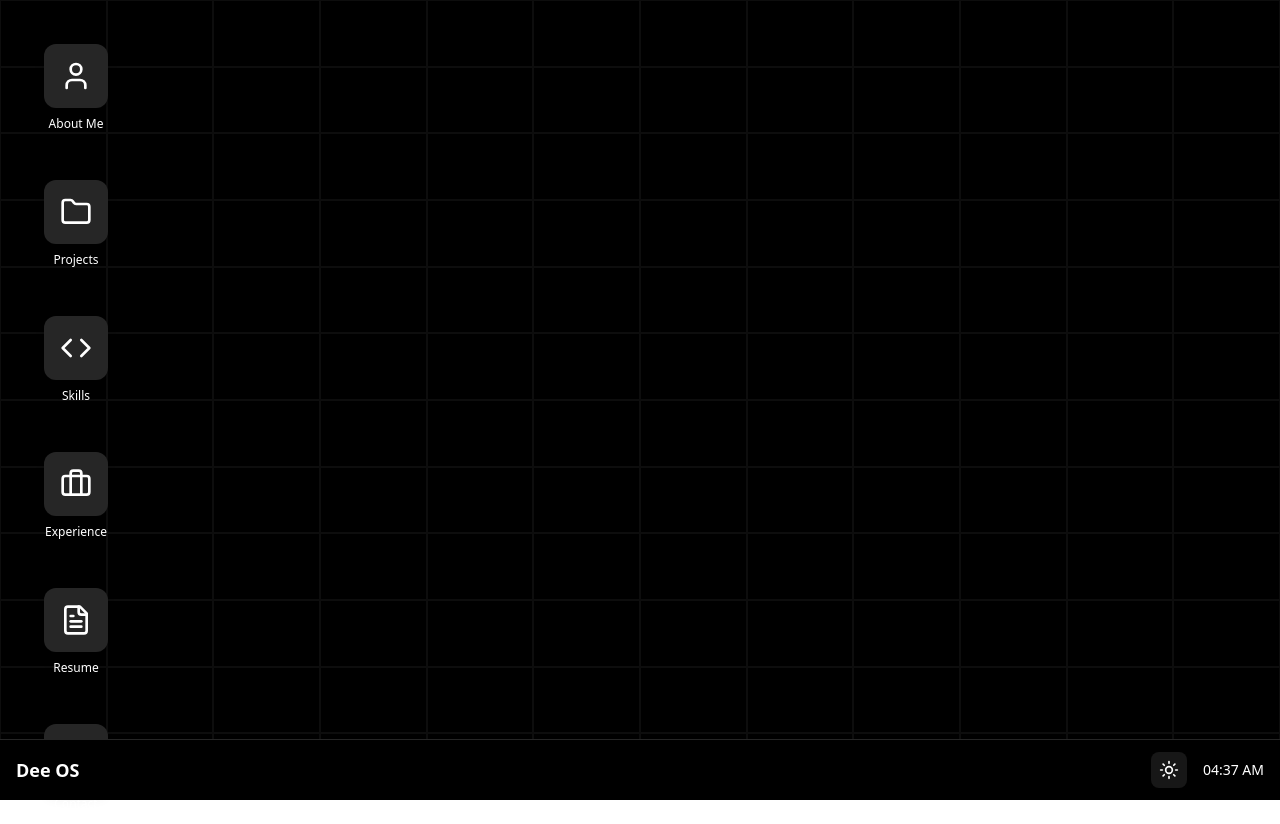
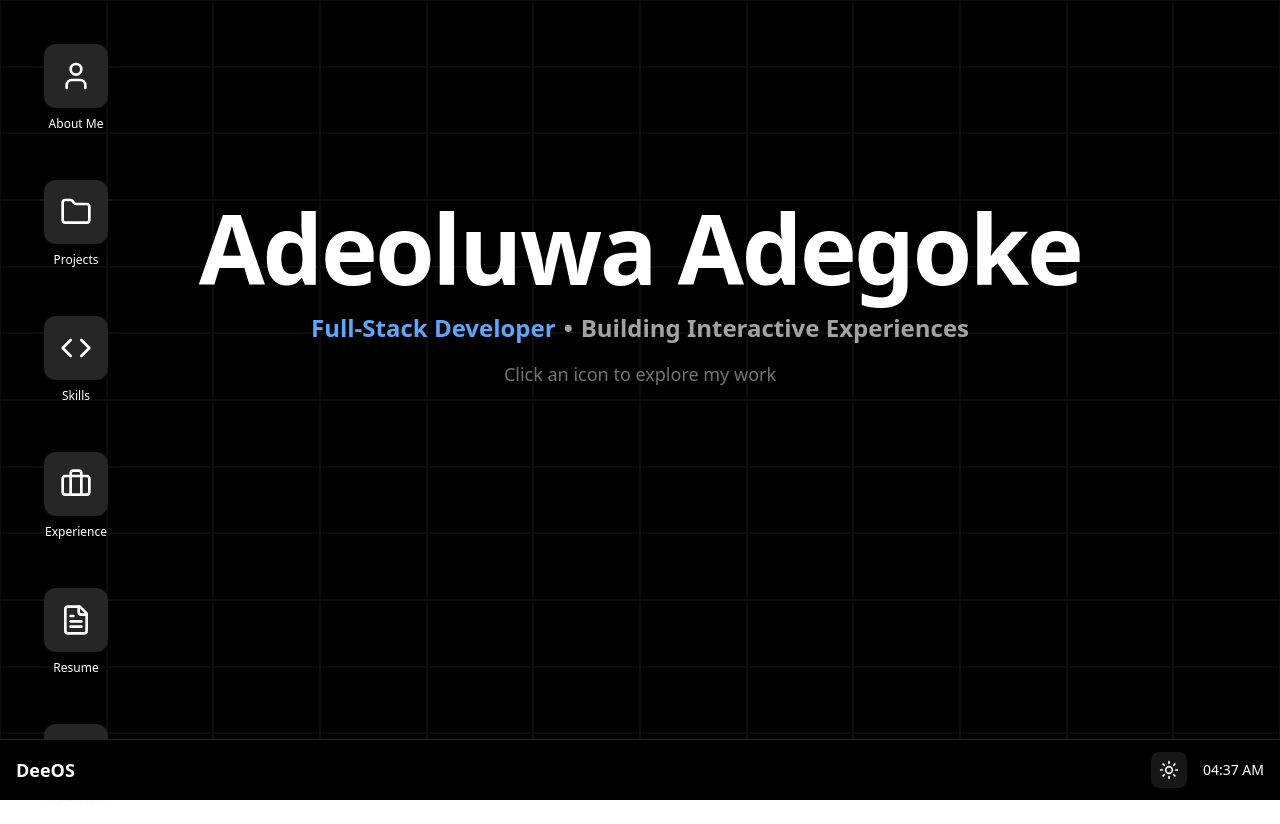
Before and after one commit to Blaqboydee/MyPortfolio, a React (Vite) app: page / in a window 1280 px wide. Built offline with nearby package versions, Linux system fonts and the light colour scheme.

Commit message:
better looks deploy

```diff
--- a/src/App.jsx
+++ b/src/App.jsx
@@ -10,6 +10,7 @@ import WindowContent from "./components/WindowContent";
 
 import useTheme from './Hooks/useTheme'
 import Taskbar from "./components/Taskbar";
+
 export default function PortfolioOS() {
   const [windows, setWindows] = React.useState([]);
   const [topZIndex, setTopZIndex] = React.useState(50);
@@ -92,15 +93,73 @@ export default function PortfolioOS() {
         </div>
       </div>
 
-      {/* Desktop Icons */}
-      <div className="absolute top-8 left-8 flex lg:flex-col flex-wrap gap-6 z-10">
+      {/* Hero Introduction */}
+ {/* Hero Introduction */}
+      <div className="absolute top-[20%] md:top-[25%] left-1/2 -translate-x-1/2 z-10 text-center px-4 sm:px-6 max-w-5xl w-full">
+        <motion.div
+          initial={{ opacity: 0, y: -20 }}
+          animate={{ opacity: 1, y: 0 }}
+          transition={{ duration: 0.6 }}
+        >
+          <motion.h1
+            className={`text-3xl sm:text-5xl md:text-6xl lg:text-7xl xl:text-8xl font-black mb-3 md:mb-4 tracking-tight ${isDark ? 'text-white' : 'text-black'}`}
+            initial={{ opacity: 0, scale: 0.9 }}
+            animate={{ opacity: 1, scale: 1 }}
+            transition={{ duration: 0.5, delay: 0.1 }}
+          >
+            Adeoluwa Adegoke
+          </motion.h1>
+          <motion.div
+            className={`text-base sm:text-lg md:text-xl lg:text-2xl font-semibold ${isDark ? 'text-neutral-400' : 'text-neutral-600'} mb-3 md:mb-4 flex flex-wrap items-center justify-center gap-2`}
+            initial={{ opacity: 0 }}
+            animate={{ opacity: 1 }}
+            transition={{ duration: 0.5, delay: 0.2 }}
+          >
+            <span className={`${isDark ? 'text-blue-400' : 'text-blue-600'}`}>Full-Stack Developer</span>
+            <span className="hidden sm:inline">•</span>
+            <span>Building Interactive Experiences</span>
+          </motion.div>
+          <motion.p
+            className={`text-xs sm:text-sm md:text-base lg:text-lg ${isDark ? 'text-neutral-500' : 'text-neutral-500'} max-w-2xl mx-auto mb-6 md:mb-8`}
+            initial={{ opacity: 0 }}
+            animate={{ opacity: 1 }}
+            transition={{ duration: 0.5, delay: 0.3 }}
+          >
+            Click an icon to explore my work
+          </motion.p>
+        </motion.div>
+
+        {/* Desktop Icons - Mobile Horizontal Layout */}
+        <motion.div
+          className="flex flex-row lg:hidden justify-center items-center gap-3 sm:gap-4 md:gap-6 mt-8 flex-wrap max-w-xl mx-auto"
+          initial={{ opacity: 0, y: 20 }}
+          animate={{ opacity: 1, y: 0 }}
+          transition={{ duration: 0.5, delay: 0.4 }}
+        >
+          <DesktopIcon label="About Me" icon={User} onClick={() => openWindow("About Me")} isDark={isDark} />
+          <DesktopIcon label="Projects" icon={Folder} onClick={() => openWindow("Projects")} isDark={isDark} />
+          <DesktopIcon label="Skills" icon={Code} onClick={() => openWindow("Skills")} isDark={isDark} />
+          <DesktopIcon label="Experience" icon={Briefcase} onClick={() => openWindow("Experience")} isDark={isDark} />
+          <DesktopIcon label="Resume" icon={FileText} onClick={() => openWindow("Resume")} isDark={isDark} />
+          <DesktopIcon label="Contact" icon={Mail} onClick={() => openWindow("Contact")} isDark={isDark} />
+        </motion.div>
+      </div>
+
+      {/* Desktop Icons - Desktop Vertical Layout */}
+      <motion.div
+        className="hidden lg:flex absolute top-8 left-8 flex-col gap-6 z-10"
+        initial={{ opacity: 0, x: -20 }}
+        animate={{ opacity: 1, x: 0 }}
+        transition={{ duration: 0.5, delay: 0.2 }}
+      >
         <DesktopIcon label="About Me" icon={User} onClick={() => openWindow("About Me")} isDark={isDark} />
         <DesktopIcon label="Projects" icon={Folder} onClick={() => openWindow("Projects")} isDark={isDark} />
         <DesktopIcon label="Skills" icon={Code} onClick={() => openWindow("Skills")} isDark={isDark} />
         <DesktopIcon label="Experience" icon={Briefcase} onClick={() => openWindow("Experience")} isDark={isDark} />
         <DesktopIcon label="Resume" icon={FileText} onClick={() => openWindow("Resume")} isDark={isDark} />
         <DesktopIcon label="Contact" icon={Mail} onClick={() => openWindow("Contact")} isDark={isDark} />
-      </div>
+      </motion.div>
+
 
       {/* Windows */}
       <AnimatePresence>
@@ -123,8 +182,10 @@ export default function PortfolioOS() {
           </Window>
         ))}
       </AnimatePresence>
+     <div className="absolute bottom-0">
+   <Taskbar  isDark={isDark} toggleTheme={toggleTheme}/>
+     </div>
 
-    <Taskbar isDark={isDark} toggleTheme={toggleTheme}/>
     </div>
   );
 }
--- a/src/components/Taskbar.jsx
+++ b/src/components/Taskbar.jsx
@@ -12,9 +12,9 @@ const [time, setTime] = React.useState(new Date());
   }, []);
 
   return (
-      <div className={`absolute bottom-0 left-0 right-0 ${isDark ? 'bg-black border-neutral-800' : 'bg-white border-neutral-300'} border-t px-4 py-3 flex justify-between items-center z-50`}>
+      <div className={`fixed bottom-0 left-0 right-0 ${isDark ? 'bg-black border-neutral-800' : 'bg-white border-neutral-300'} border-t px-4 py-3 flex justify-between items-center z-50`}>
         <div className="flex items-center gap-2">
-          <div className={`font-bold text-lg ${isDark ? 'text-white' : 'text-black'}`}>Dee OS</div>
+          <div className={`font-bold text-lg ${isDark ? 'text-white' : 'text-black'}`}>DeeOS</div>
         </div>
 
         <div className="flex items-center gap-4">
```
